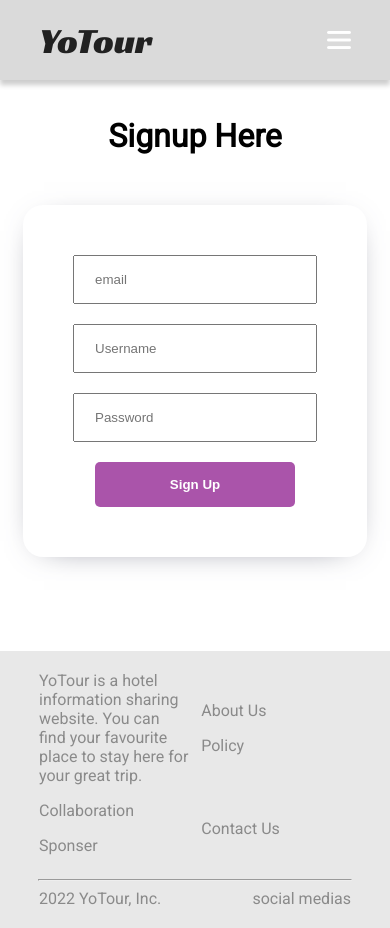
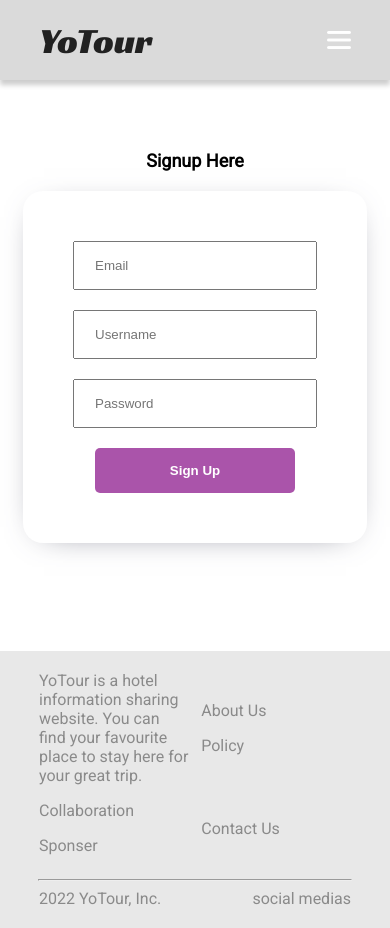
Before and after one commit to feiyechen/yotour_app, a React (Create React App) app: page /signup in a window 390 px wide. Built offline with nearby package versions, Linux system fonts and the light colour scheme.

Commit message:
add POST to json-server

```diff
--- a/src/App.css
+++ b/src/App.css
@@ -831,6 +831,12 @@ p {
             margin: 20px 0;
         }
 
+        .signup-title {
+            font-size: large;
+            margin: 20px 0;
+            padding: 0;
+        }
+
         .login-container {
             margin: 0;
             height: 100%;
--- a/src/components/SignupForm.js
+++ b/src/components/SignupForm.js
@@ -1,6 +1,34 @@
-import React from 'react'
+import React, { useState } from 'react'
 
 const SignupForm = () => {
+
+  const [email, setEmail] = useState("");
+  const [username, setUsername] = useState("");
+  const [password, setPassword] = useState("");
+
+  const handleSubmit = (e) => {
+    e.preventDefault();
+
+    if(email !== '' && username !== '' && password !== '') {
+      const user = { email, username, password };
+
+      fetch("https://yotour-server.herokuapp.com/users", {
+        method: 'POST',
+        headers: { "Content-Type": "application/json" },
+        body: JSON.stringify(user)
+      }).then(() => {
+        setEmail("");
+        setUsername("");
+        setPassword("");
+      }).then(() => {
+        window.alert("Successfully registered!");
+      })
+    } else {
+      window.alert("All fields are required!");
+    }
+
+  }
+
   return (
     <div className='signup'>
 
@@ -8,10 +36,29 @@ const SignupForm = () => {
 
         <div className='signup-wrapper'>
 
-            <input className='login-input' type='text' placeholder='email' />
-            <input className='login-input' type='text' placeholder='Username' />
-            <input className='login-input' type='text' placeholder='Password' />
-            <button className='submit'>Sign Up</button>
+            <input
+              className='login-input'
+              type='text'
+              required
+              placeholder='Email'
+              value={email}
+              onChange = {e => setEmail(e.target.value)} />
+            <input
+              className='login-input'
+              type='text'
+              required
+              placeholder='Username'
+              value={username}
+              onChange = {e => setUsername(e.target.value)} />
+            <input
+              className='login-input'
+              type='text'
+              required
+              placeholder='Password'
+              value={password}
+              onChange = {e => setPassword(e.target.value)} />
+
+            <button className='submit' onClick={handleSubmit}>Sign Up</button>
 
         </div>
 
```
